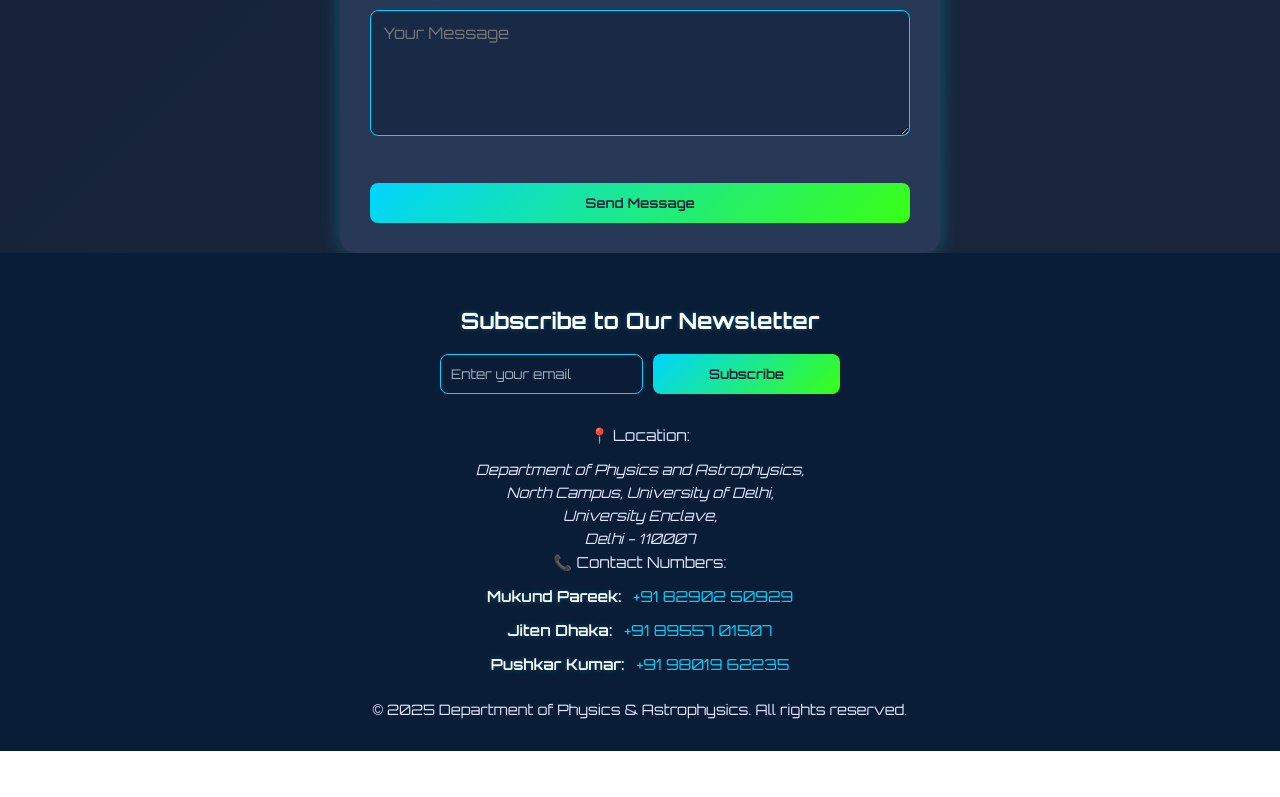
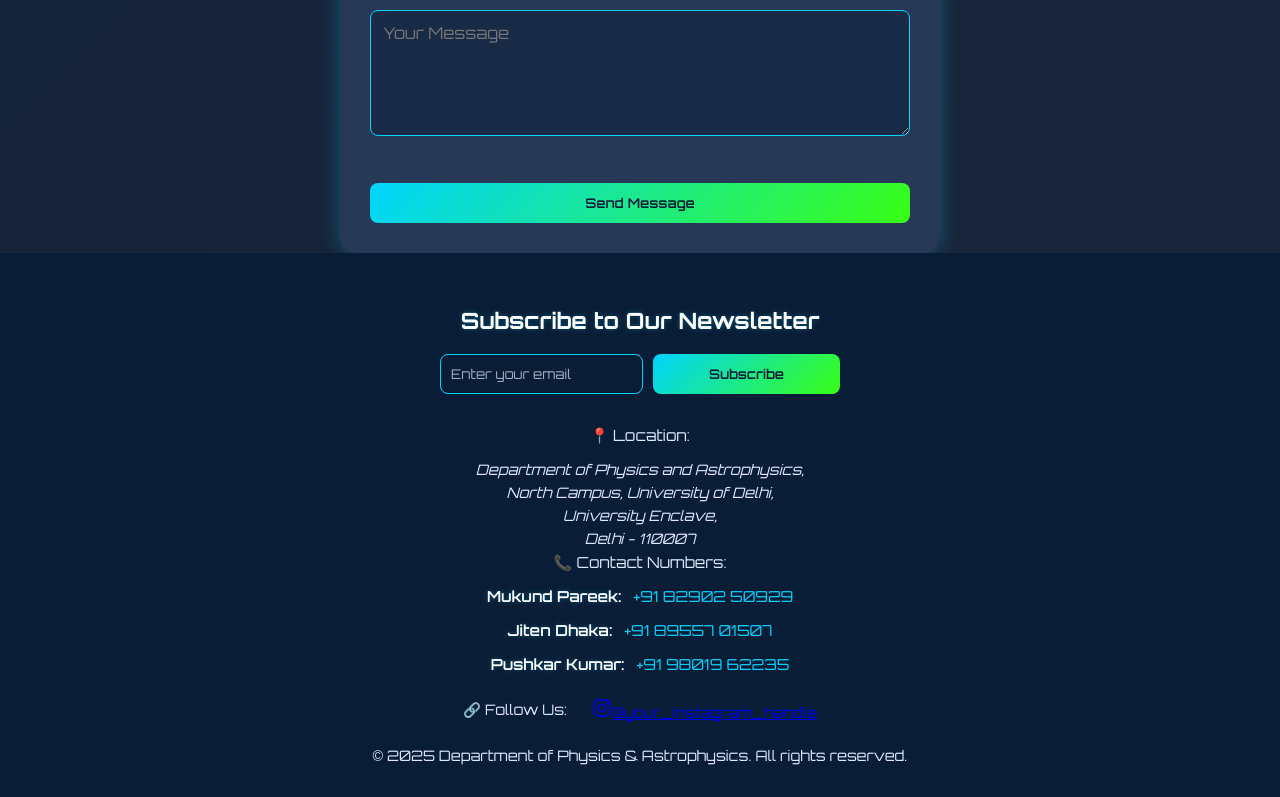
Before and after one commit to Jiten010/Science_Circus_Final, a React (Vite) app: page / in a window 1280 px wide. Shown: the part 4303-5100 px from the top of the page. Before the commit the page ends 5054 px from the top, so only its background shows below. Built offline with nearby package versions, Linux system fonts and the light colour scheme.

Commit message:
insta link

```diff
--- a/src/components/Footer.jsx
+++ b/src/components/Footer.jsx
@@ -1,4 +1,5 @@
 // src/components/Footer.jsx
+import { FaInstagram } from 'react-icons/fa';
 function Footer() {
   return (
     <footer className="footer">
@@ -43,6 +44,20 @@ function Footer() {
           </p>
         </div>
 
+        {/* Social Links */}
+        <div className="social-links mt-4">
+          <p className="font-semibold mb-1">🔗 Follow Us:</p>
+          <a
+            href="https://instagram.com/your_instagram_handle"
+            target="_blank"
+            rel="noopener noreferrer"
+            className="inline-flex items-center gap-2 text-pink-600 hover:text-pink-800 transition"
+          >
+            <FaInstagram size={20} />
+            @your_instagram_handle
+          </a>
+        </div>
+
         {/* Copyright */}
         <p className="copyright">
           © {new Date().getFullYear()} Department of Physics & Astrophysics. All rights reserved.
```
Also changed, not shown: package.json (+4 -3 lines), 1 other file (tests, documents, lock files or other folders).
